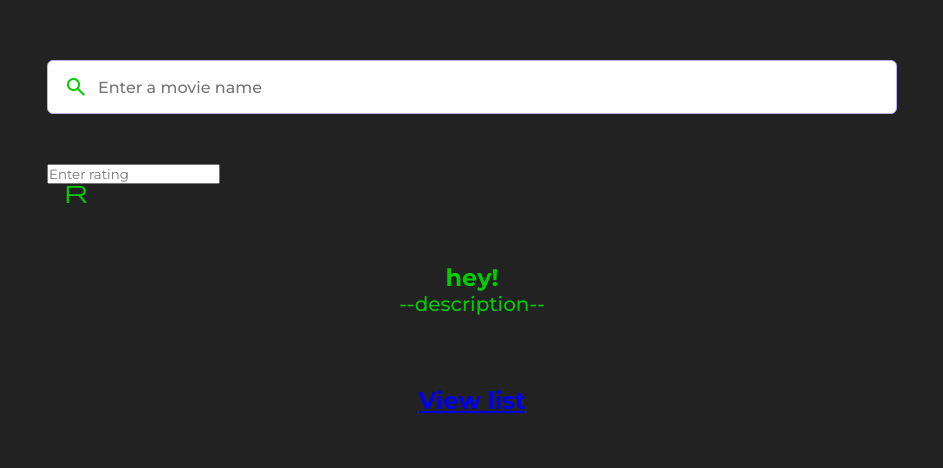
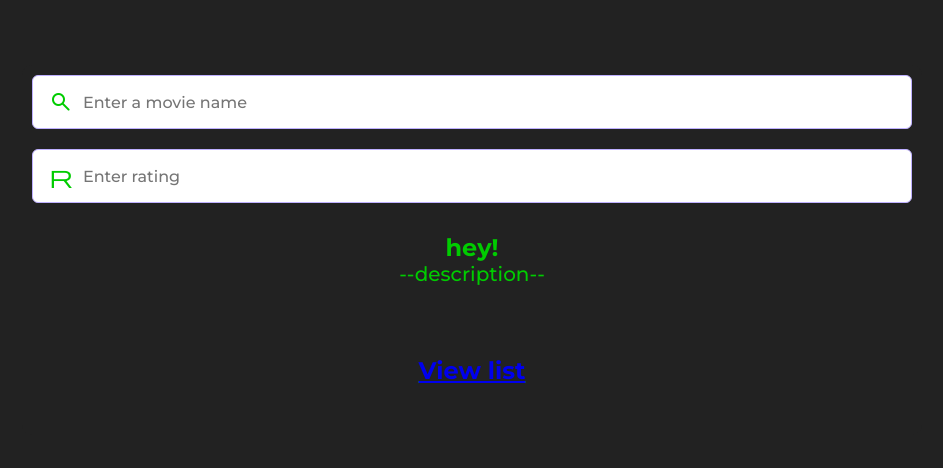
Before and after one commit to Anurag-Chevendra/movie_db, a plain HTML site: page index.html in a window 1280 px wide. Shown: the part 150-618 px from the top of the page, without its empty margins (168-1111 px from the left). Drawn offline with nearby package versions, Linux system fonts and the light colour scheme.

Commit message:
Update style.css

```diff
--- a/style.css
+++ b/style.css
@@ -30,7 +30,7 @@ body {
 .search-section {
   display: flex;
   gap: 10px;
-  padding: 25px;
+  padding: 10px;
   align-items: center;
 }
 
@@ -68,6 +68,29 @@ body {
 }
 
 .search-section .search-input::placeholder {
+  text-transform: none;
+}
+
+.search-section .search-input-rating {
+  height: 100%;
+  width: 100%;
+  outline: none;
+  font-size: 1rem;
+  font-weight: 500;
+  border-radius: 6px;
+  text-transform: uppercase;
+  padding: 0 20px 0 50px;
+  border: 1px solid #beb0ff;
+  background: #fff;
+  transition: 0.1s ease;
+}
+
+.search-section .search-input-rating:focus {
+  border-color: #5f41e4;
+  box-shadow: 0 0 5px rgba(0, 0, 0, 0.14);
+}
+
+.search-section .search-input-rating::placeholder {
   text-transform: none;
 }
 
```
